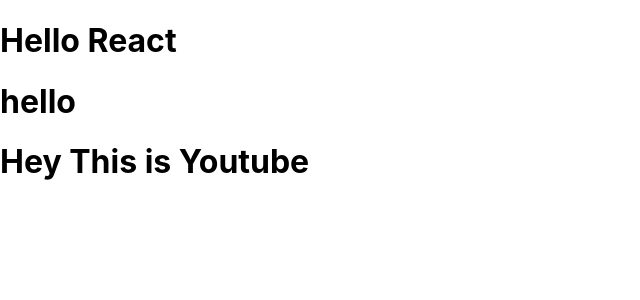
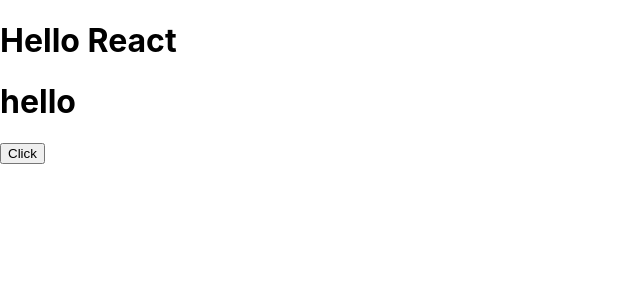
Before and after one commit to sireesha0904/React-Pr, a React (Create React App) app in the folder react-app/: page / in a window 1280 px wide. Shown: the top 300 px of the page, without its empty margins (0-640 px from the left). Built offline with nearby package versions, Linux system fonts and the light colour scheme.

Commit message:
updatedd

```diff
--- a/react-app/src/App.js
+++ b/react-app/src/App.js
@@ -1,11 +1,11 @@
 
-import Youtube from "./Youtube";
+import MyButton from "./Youtube";
 function App() {
   return (
     <>
       <h1>Hello React</h1>
       <h1>hello</h1>
-      <Youtube/>
+      <MyButton />
     </>
 
   );
--- a/react-app/src/Youtube.jsx
+++ b/react-app/src/Youtube.jsx
@@ -1,7 +1,6 @@
-function Youtube() {
+function MyButton() {
     return (
-        <h1>Hey This is Youtube</h1>
+        <button>Click</button>
     )
 }
-
-export default Youtube
+export default MyButton;
```
